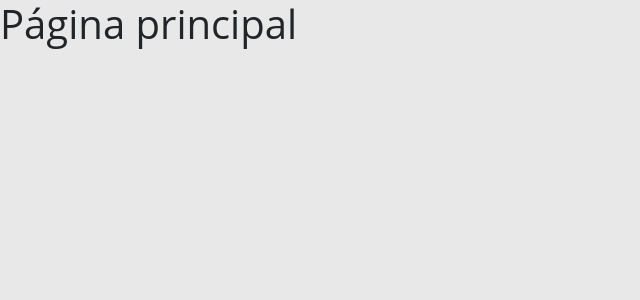
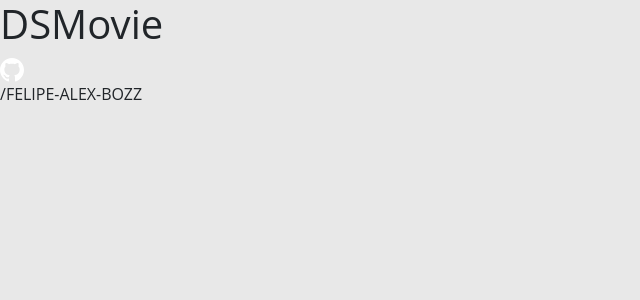
Before and after one commit to FELIPE-ALEX-BOZZ/dsmovie, a React (Create React App) app in the folder frontend/: page / in a window 1280 px wide. Shown: the top 300 px of the page, without its empty margins (0-640 px from the left). Built offline with nearby package versions, Linux system fonts and the light colour scheme.

Commit message:
Ajuste de referência

```diff
--- a/frontend/src/App.tsx
+++ b/frontend/src/App.tsx
@@ -1,8 +1,8 @@
-
+import Navbar from "./components/Navbar";
 
 function App() {
   return (
-    <h1>Página principal</h1>
+    <Navbar />
   );
 }
 
--- /dev/null
+++ b/frontend/src/components/Navbar/index.tsx
@@ -0,0 +1,20 @@
+import {ReactComponent as GithubIcon} from 'assets/img/github.svg';
+
+function Navbar(){
+    return(
+        <header>
+            <nav>
+                <div>
+                <h1>DSMovie</h1>
+                <a href="https://github.com/FELIPE-ALEX-BOZZ/dsmovie/commits/main">
+                    <div>
+                    <GithubIcon />
+                    <p>/FELIPE-ALEX-BOZZ</p>
+                    </div>
+                </a>
+                </div>
+            </nav>
+        </header>
+    )
+}
+export default Navbar;
--- a/frontend/tsconfig.json
+++ b/frontend/tsconfig.json
@@ -1,5 +1,6 @@
 {
   "compilerOptions": {
+    "baseUrl": "./src",
     "target": "es5",
     "lib": [
       "dom",
```
Also changed, not shown: frontend/src/assets/img/github.svg (added).
